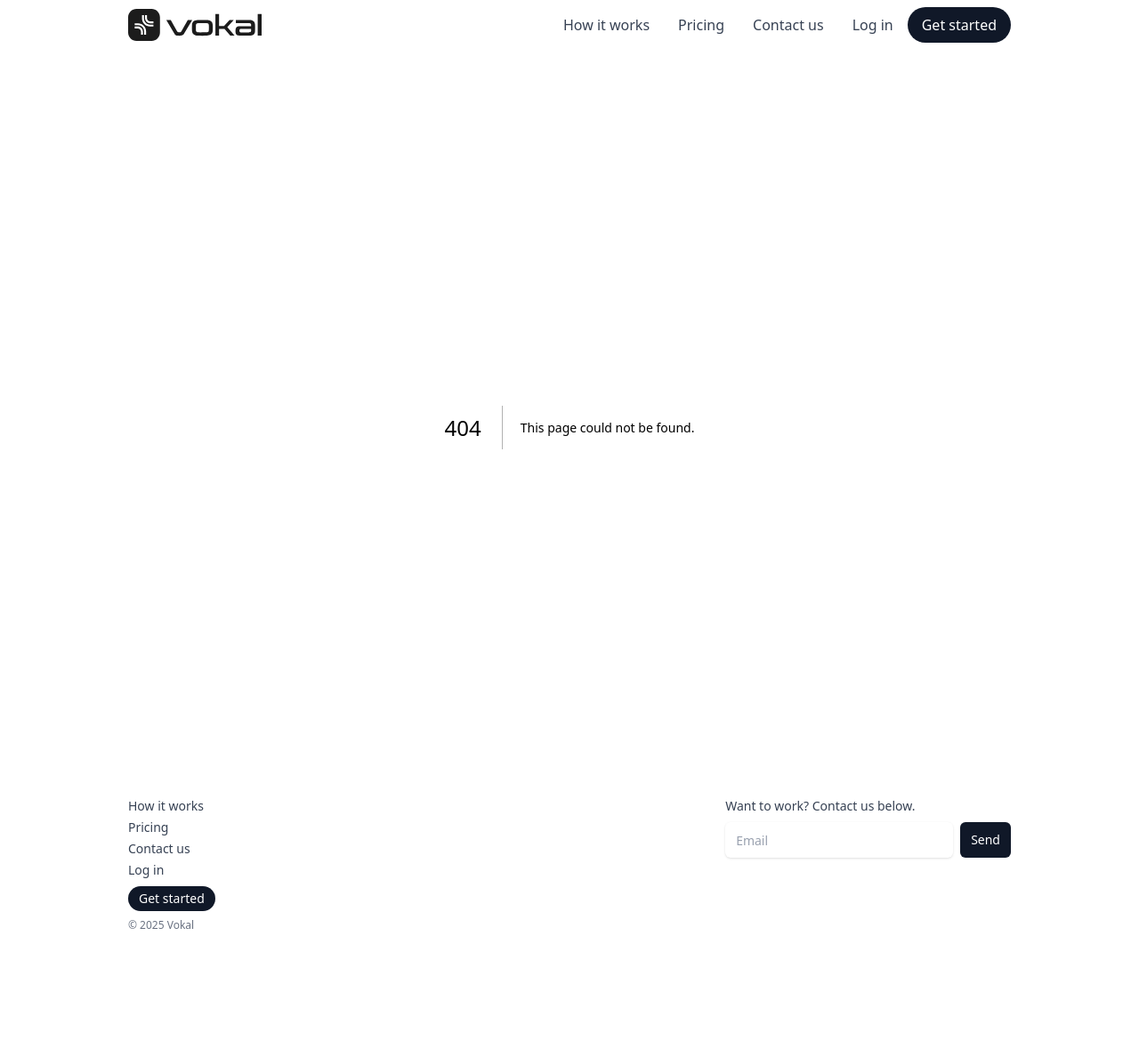
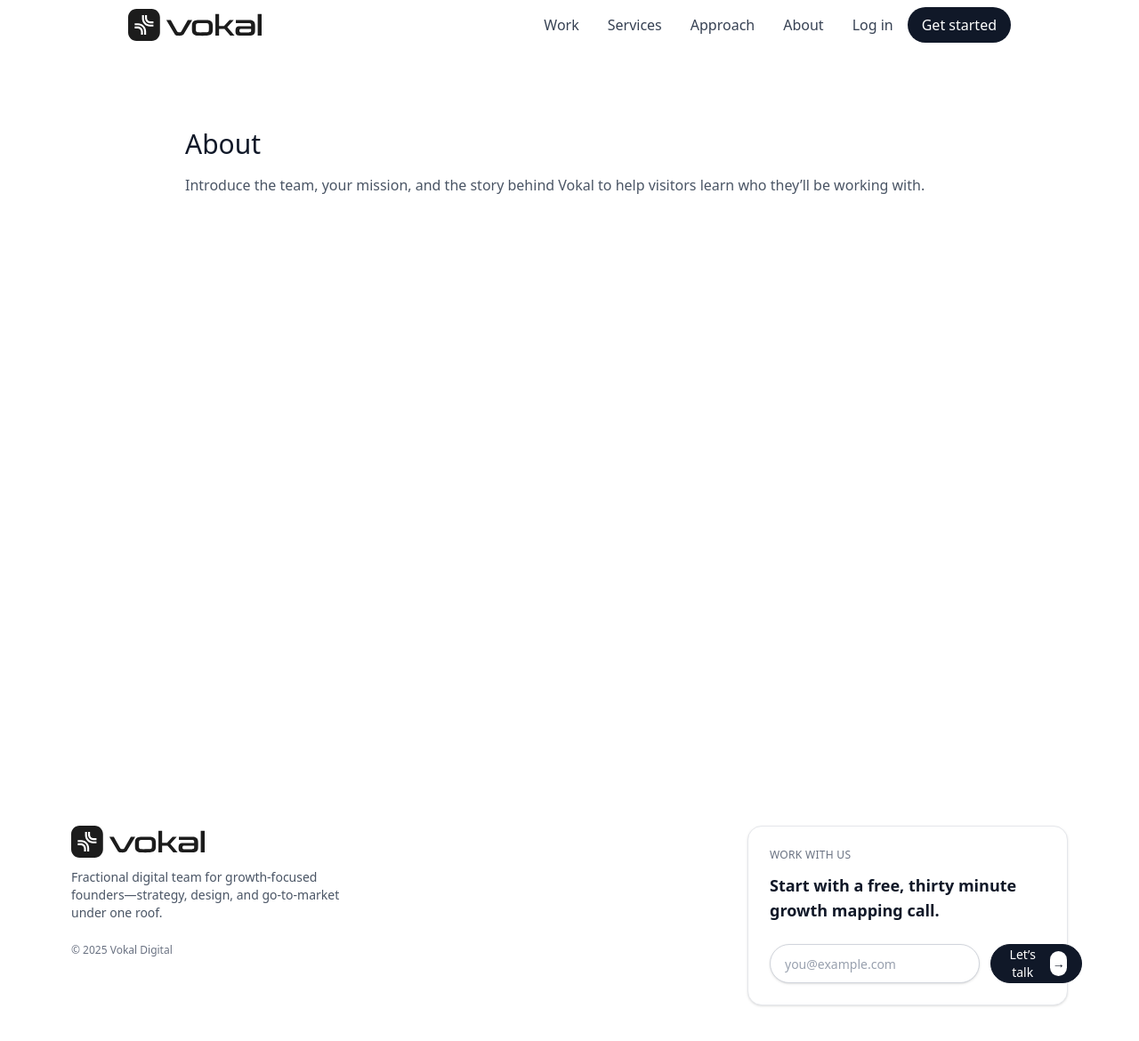
Before and after one commit to vokaldigital/vokal-web, a Next.js app: page /about in a window 1280 px wide. Before the commit this address had no page. Shown: the top 1170 px of the page at 89% size. Before the commit the page ends 1064 px from the top, so only its background shows below. Built offline with nearby package versions, Linux system fonts and the light colour scheme.

Commit message:
Updated Footer + Login Pages

```diff
--- /dev/null
+++ b/src/app/about/page.tsx
@@ -0,0 +1,12 @@
+export default function Page() {
+  return (
+    <main className="min-h-dvh">
+      <section className="mx-auto max-w-4xl px-4 py-16">
+        <h1 className="text-3xl font-medium">About</h1>
+        <p className="mt-4 text-gray-600">
+          Introduce the team, your mission, and the story behind Vokal to help visitors learn who they’ll be working with.
+        </p>
+      </section>
+    </main>
+  );
+}
--- /dev/null
+++ b/src/app/approach/page.tsx
@@ -0,0 +1,12 @@
+export default function Page() {
+  return (
+    <main className="min-h-dvh">
+      <section className="mx-auto max-w-4xl px-4 py-16">
+        <h1 className="text-3xl font-medium">Approach</h1>
+        <p className="mt-4 text-gray-600">
+          Describe how you partner with clients—from discovery to delivery—to set expectations and highlight your process.
+        </p>
+      </section>
+    </main>
+  );
+}
--- a/src/app/layout.tsx
+++ b/src/app/layout.tsx
@@ -4,7 +4,7 @@ import Nav from "@/components/Nav";
 import Footer from "@/components/Footer";
 
 export const metadata: Metadata = {
-  title: "New App",
+  title: "Vokal Digital",
   description: "Fresh Next.js + Tailwind starter",
   icons: {
     icon: [{ url: "/favicon.svg", type: "image/svg+xml" }],
--- /dev/null
+++ b/src/app/services/page.tsx
@@ -0,0 +1,12 @@
+export default function Page() {
+  return (
+    <main className="min-h-dvh">
+      <section className="mx-auto max-w-4xl px-4 py-16">
+        <h1 className="text-3xl font-medium">Services</h1>
+        <p className="mt-4 text-gray-600">
+          Outline the services you provide, pricing models, or packages so prospects know how you can help.
+        </p>
+      </section>
+    </main>
+  );
+}
--- /dev/null
+++ b/src/app/work/page.tsx
@@ -0,0 +1,12 @@
+export default function Page() {
+  return (
+    <main className="min-h-dvh">
+      <section className="mx-auto max-w-4xl px-4 py-16">
+        <h1 className="text-3xl font-medium">Work</h1>
+        <p className="mt-4 text-gray-600">
+          Showcase recent projects, case studies, or success stories here to give visitors a feel for your craft.
+        </p>
+      </section>
+    </main>
+  );
+}
--- a/src/components/Footer.tsx
+++ b/src/components/Footer.tsx
@@ -1,40 +1,29 @@
-import Link from "next/link";
+import Image from "next/image";
 
 export default function Footer() {
   const year = new Date().getFullYear();
   return (
-    <footer className="bg-white/80 backdrop-blur">
-      <div className="mx-auto max-w-5xl px-4 py-4">
-        <div className="flex flex-col gap-4 sm:flex-row sm:items-start sm:justify-between">
-          {/* Left: stacked links above copyright */}
-          <div className="flex flex-col items-start gap-2">
-            <nav aria-label="Footer navigation" className="flex flex-col items-start gap-1 text-sm">
-              <Link href="/how-it-works" className="text-gray-700 transition-colors hover:text-gray-900">
-                How it works
-              </Link>
-              <Link href="/pricing" className="text-gray-700 transition-colors hover:text-gray-900">
-                Pricing
-              </Link>
-              <Link href="/contact" className="text-gray-700 transition-colors hover:text-gray-900">
-                Contact us
-              </Link>
-              <Link href="/login" className="text-gray-700 transition-colors hover:text-gray-900">
-                Log in
-              </Link>
-              <Link
-                href="/get-started"
-                className="mt-1 inline-flex items-center rounded-full bg-gray-900 px-3 py-1 text-white transition-colors hover:bg-black"
-              >
-                Get started
-              </Link>
-            </nav>
-            <span className="text-xs text-gray-500">© {year} Vokal</span>
+    <footer className="bg-white">
+      <div className="mx-auto max-w-6xl px-4 py-12">
+        <div className="grid gap-10 sm:grid-cols-[minmax(0,1fr)_minmax(0,360px)] sm:items-start">
+          {/* Left: brand and navigation */}
+          <div className="flex flex-col gap-6 text-sm text-gray-700">
+            <div className="space-y-3">
+              <Image src="/vokal-logo.svg" alt="Vokal Digital" width={150} height={36} priority />
+              <p className="max-w-xs text-sm text-gray-600">
+                Fractional digital team for growth-focused founders—strategy, design, and go-to-market under one roof.
+              </p>
+            </div>
+            <span className="text-xs text-gray-500">© {year} Vokal Digital</span>
           </div>
 
-          {/* Right: compact email field */}
-          <form action="/contact" className="flex flex-col items-start gap-2 text-sm">
-            <p className="text-gray-700">Want to work? Contact us below.</p>
-            <div className="flex w-full items-center gap-2">
+          {/* Right: call-to-action panel */}
+          <form action="/contact" className="w-full rounded-2xl border border-gray-200 bg-white p-6 shadow-sm">
+            <p className="text-xs font-medium uppercase tracking-wide text-gray-500">Work with us</p>
+            <p className="mt-3 text-lg font-semibold text-gray-900">
+              Start with a free, thirty minute growth mapping call.
+            </p>
+            <div className="mt-6 flex items-center gap-3">
               <label htmlFor="footer-email" className="sr-only">
                 Your email
               </label>
@@ -42,17 +31,20 @@ export default function Footer() {
                 id="footer-email"
                 type="email"
                 name="email"
-                placeholder="Email"
+                placeholder="you@example.com"
                 aria-label="Your email"
                 autoComplete="email"
                 required
-                className="h-10 w-48 sm:w-64 rounded-md bg-white px-3 text-sm text-gray-900 placeholder-gray-400 shadow focus:outline-none focus:ring-2 focus:ring-gray-900/10"
+                className="h-11 flex-1 rounded-full border border-gray-300 bg-white px-4 text-sm text-gray-900 placeholder-gray-400 shadow focus:border-gray-900 focus:outline-none focus:ring-2 focus:ring-gray-900/10"
               />
               <button
                 type="submit"
-                className="h-10 rounded-md bg-gray-900 px-3 text-sm text-white transition-colors hover:bg-black"
+                className="flex h-11 items-center gap-3 rounded-full border border-gray-900 bg-gray-900 px-4 text-sm font-medium text-white transition-colors hover:bg-black"
               >
-                Send
+                Let’s talk
+                <span aria-hidden className="inline-flex h-7 w-7 items-center justify-center rounded-full bg-white text-gray-900">
+                  →
+                </span>
               </button>
             </div>
           </form>
--- a/src/components/Nav.tsx
+++ b/src/components/Nav.tsx
@@ -17,14 +17,17 @@ export default function Nav() {
 
           {/* Desktop links */}
           <nav className="hidden items-center gap-8 text-sm md:flex md:text-base" aria-label="Primary">
-            <Link href="/how-it-works" className="text-gray-700 transition-colors hover:text-gray-900">
-              How it works
+            <Link href="/work" className="text-gray-700 transition-colors hover:text-gray-900">
+              Work
             </Link>
-            <Link href="/pricing" className="text-gray-700 transition-colors hover:text-gray-900">
-              Pricing
+            <Link href="/services" className="text-gray-700 transition-colors hover:text-gray-900">
+              Services
             </Link>
-            <Link href="/contact" className="text-gray-700 transition-colors hover:text-gray-900">
-              Contact us
+            <Link href="/approach" className="text-gray-700 transition-colors hover:text-gray-900">
+              Approach
+            </Link>
+            <Link href="/about" className="text-gray-700 transition-colors hover:text-gray-900">
+              About
             </Link>
             <div className="flex items-center gap-4">
               <Link href="/login" className="text-gray-700 transition-colors hover:text-gray-900">
@@ -59,14 +62,17 @@ export default function Nav() {
           <div className="md:hidden">
             <div className="mt-2 rounded-md bg-white p-2 shadow">
               <div className="flex flex-col gap-1">
-                <Link href="/how-it-works" className="px-2 py-2 text-gray-800 hover:text-black" onClick={() => setOpen(false)}>
-                  How it works
+                <Link href="/work" className="px-2 py-2 text-gray-800 hover:text-black" onClick={() => setOpen(false)}>
+                  Work
                 </Link>
-                <Link href="/pricing" className="px-2 py-2 text-gray-800 hover:text-black" onClick={() => setOpen(false)}>
-                  Pricing
+                <Link href="/services" className="px-2 py-2 text-gray-800 hover:text-black" onClick={() => setOpen(false)}>
+                  Services
                 </Link>
-                <Link href="/contact" className="px-2 py-2 text-gray-800 hover:text-black" onClick={() => setOpen(false)}>
-                  Contact us
+                <Link href="/approach" className="px-2 py-2 text-gray-800 hover:text-black" onClick={() => setOpen(false)}>
+                  Approach
+                </Link>
+                <Link href="/about" className="px-2 py-2 text-gray-800 hover:text-black" onClick={() => setOpen(false)}>
+                  About
                 </Link>
                 <Link href="/login" className="px-2 py-2 text-gray-800 hover:text-black" onClick={() => setOpen(false)}>
                   Log in
```
